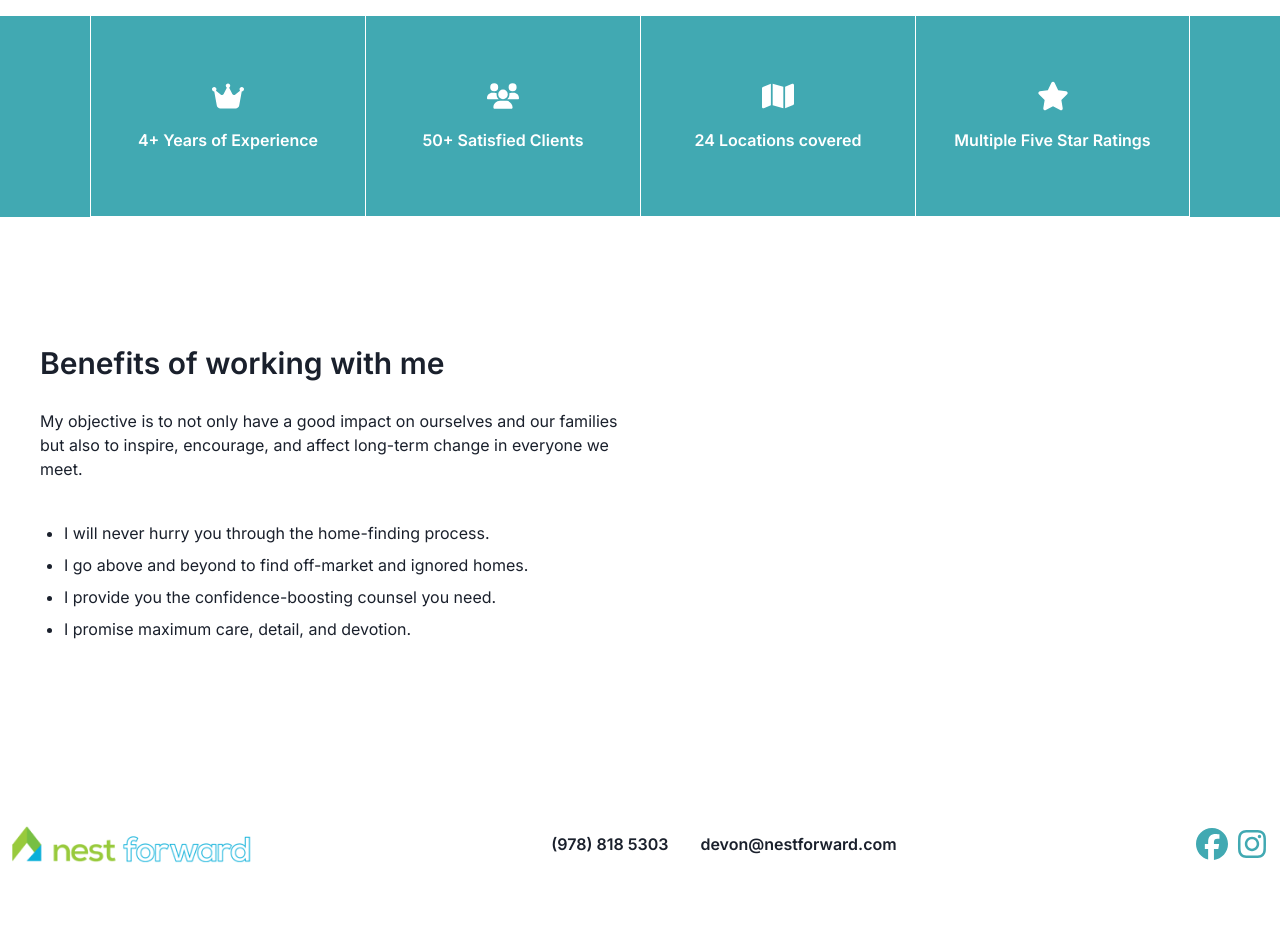
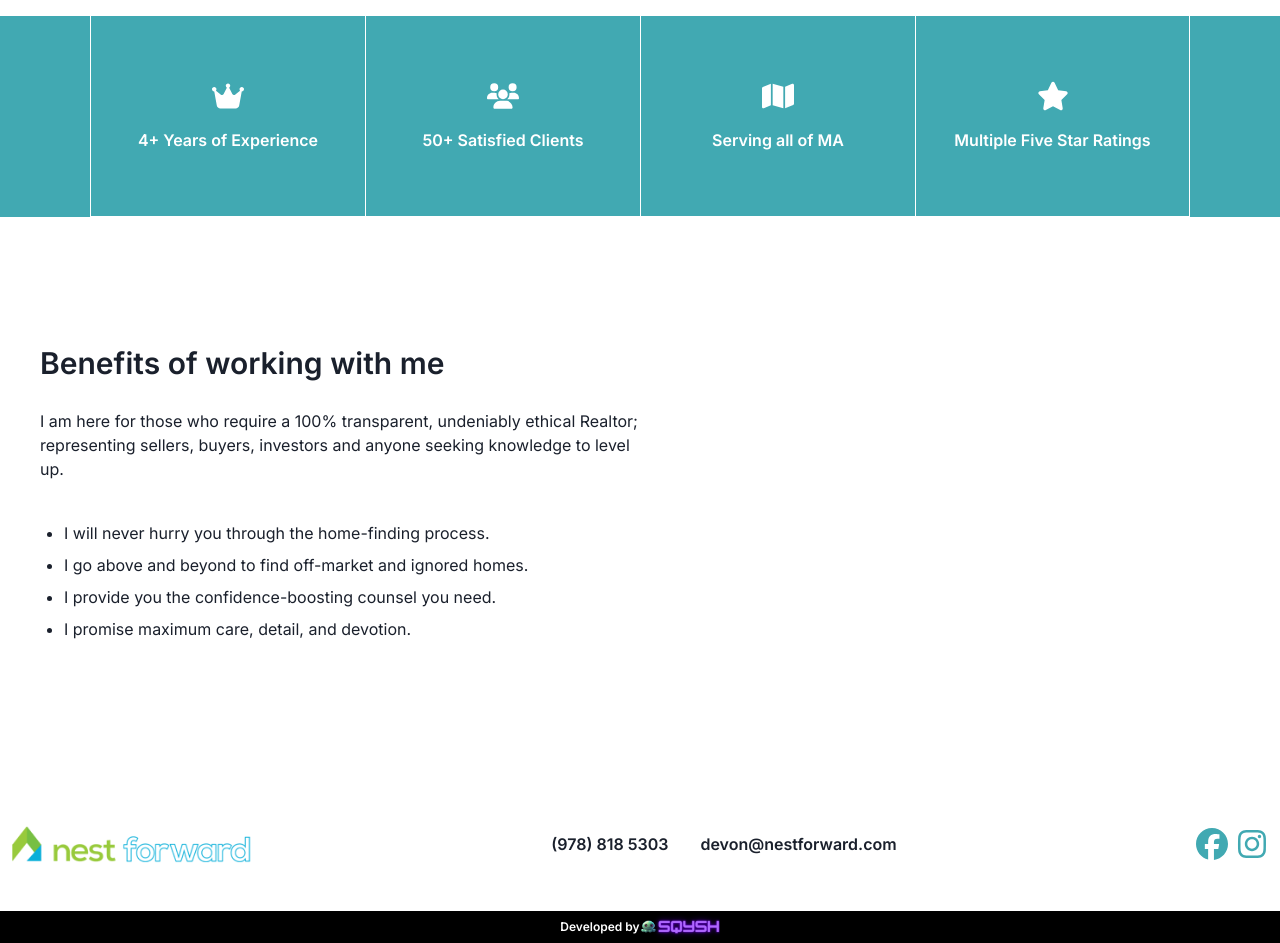
Before and after one commit to rowgregory/devon-nextjs, a Next.js app: page / in a window 1280 px wide. Shown: the part 1880-2823 px from the top of the page. Before the commit the page ends 2791 px from the top, so only its background shows below. Built offline with nearby package versions, Linux system fonts and the light colour scheme; no server answers.

Commit message:
Add Sqysh to footer;update text

```diff
--- a/app/components/Footer.tsx
+++ b/app/components/Footer.tsx
@@ -1,9 +1,10 @@
-import { Logo } from "@/public/images";
+import { DeveloperBy, Logo } from "@/public/images";
 import { FontAwesomeIcon } from "@fortawesome/react-fontawesome";
 import Image from "next/image";
 import React from "react";
 import { faFacebook, faInstagram } from "@fortawesome/free-brands-svg-icons";
 import { usePathname } from "next/navigation";
+import Picture from "./elements/Picture";
 
 const Footer = () => {
   const pathname = usePathname();
@@ -11,10 +12,12 @@ const Footer = () => {
 
   return (
     <footer
-      className={`max-w-screen-xl w-full px-3 py-12 mx-auto ${['admin', 'auth'].includes(path) ? "hidden" : "block"}`}
+      className={`w-full  mx-auto ${["admin", "auth"].includes(path) ? "hidden" : "block"
+        }`}
     >
-      <div className="flex items-center justify-between">
-        <Image onClick={() => window.scrollTo({ behavior: 'smooth', top: 0 })}
+      <div className="flex items-center justify-between px-3 py-12 max-w-screen-xl">
+        <Image
+          onClick={() => window.scrollTo({ behavior: "smooth", top: 0 })}
           src={Logo}
           alt="Devon Hunt - Nest Forward"
           width="0"
@@ -44,9 +47,16 @@ const Footer = () => {
           />
         </div>
       </div>
-      <div className="flex md:hidden items-center gap-8 mt-10 justify-center">
+      <div className="flex md:hidden items-center gap-8 mt-10 justify-center px-3 py-12 max-w-screen-xl">
         <p className="font-semibold">(978) 818 5303</p>
         <p className="font-semibold">devon@nestforward.com</p>
+      </div>
+      <div
+        onClick={() => window.open("https://www.sqysh.io", "_blank")}
+        className="flex items-center justify-center bg-black text-xs text-white font-semibold cursor-pointer"
+      >
+        Developed by{" "}
+        <Picture src={DeveloperBy} alt="Sqysh.io" className="w-20" />
       </div>
     </footer>
   );
--- a/app/components/home/Acknowledgements.tsx
+++ b/app/components/home/Acknowledgements.tsx
@@ -26,7 +26,7 @@ const Acknowledgements = () => {
         <div className="flex flex-col justify-center items-center py-16 px-8 border-b md:border-l col-span-12 md:col-span-3 border-white">
           <FontAwesomeIcon icon={faMap} className="w-8 h-8 mb-4 text-white" />
           <p className="text-white font-semibold text-center">
-            24 Locations covered
+            Serving all of MA
           </p>
         </div>
         <div className="flex flex-col justify-center items-center py-16 px-8 border-b md:border-l md:border-r col-span-12 md:col-span-3 border-white">
--- a/app/components/home/Benefits.tsx
+++ b/app/components/home/Benefits.tsx
@@ -11,9 +11,7 @@ const Benefits = () => {
             Benefits of working with me
           </h1>
           <p className="mb-10">
-            My objective is to not only have a good impact on ourselves and our
-            families but also to inspire, encourage, and affect long-term change
-            in everyone we meet.
+            I am here for those who require a 100% transparent, undeniably ethical Realtor; representing sellers, buyers, investors and anyone seeking knowledge to level up.
           </p>
           <ul>
             <li className="list-disc ml-6 mb-2">
--- a/public/images/index.ts
+++ b/public/images/index.ts
@@ -14,6 +14,7 @@ import AboutBg from "./about.jpg";
 import TestimonialsBg from "./testimonials.jpg";
 import Loading from "./loading.png";
 import Ty from "./ty.png";
+import DeveloperBy from "./developed-by.png";
 
 export {
   Logo,
@@ -32,4 +33,5 @@ export {
   TestimonialsBg,
   Loading,
   Ty,
+  DeveloperBy,
 };
```
Also changed, not shown: public/images/developed-by.png (added).
